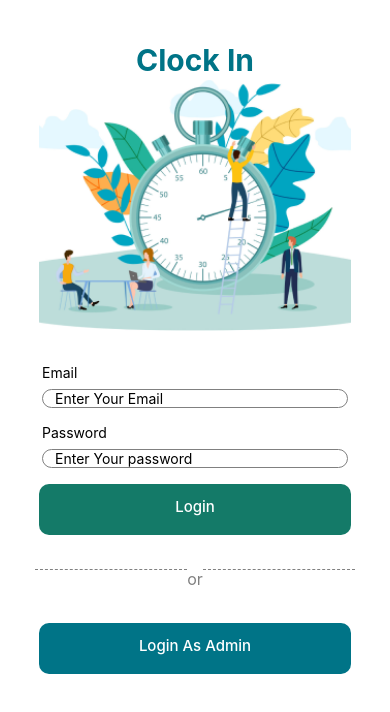
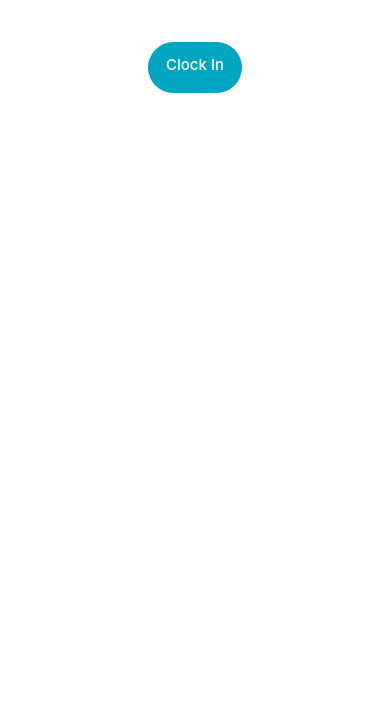
Before and after one commit to OXAYR/Clockin-Amt-Native, a React Native app: screen / in a window 390 px wide. Shown: the top 712 px of the page. Built offline with nearby package versions, Linux system fonts and the light colour scheme.

Commit message:
intialized the home screen

```diff
--- a/App.js
+++ b/App.js
@@ -1,11 +1,13 @@
 import {View, Text} from 'react-native';
 import React from 'react';
 import Login from './src/Screens/LoginScreen/Index';
+import Home from './src/Screens/HomeScreen/Index';
 
 const App = () => {
   return (
     <View style={{backgroundColor: 'white'}}>
-      <Login />
+      {/* <Login /> */}
+      <Home />
     </View>
   );
 };
--- /dev/null
+++ b/src/Screens/HomeScreen/Index.js
@@ -0,0 +1,16 @@
+import {View, Text, SafeAreaView} from 'react-native';
+import React from 'react';
+import Button from '../../Components/Button';
+import {styles} from './styles';
+
+const Home = () => {
+  return (
+    <SafeAreaView style={styles.homeWrapper}>
+      <View>
+        <Button buttonText="Clock In" buttonStyle={styles.button} />
+      </View>
+    </SafeAreaView>
+  );
+};
+
+export default Home;
--- /dev/null
+++ b/src/Screens/HomeScreen/styles.js
@@ -0,0 +1,23 @@
+import {StyleSheet} from 'react-native';
+import Button from '../../Components/Button';
+import {
+  heightPercentageToDP,
+  widthPercentageToDP,
+} from 'react-native-responsive-screen';
+
+export const styles = StyleSheet.create({
+  homeWrapper: {
+    flexDirection: 'column',
+    justifyContent: 'center',
+    alignItems: 'center',
+    marginVertical: heightPercentageToDP('5%'),
+  },
+  button: {
+    width: widthPercentageToDP('24%'),
+    height: heightPercentageToDP('6%'),
+    borderRadius: 30,
+    justifyContent: 'center',
+    alignItems: 'center',
+    backgroundColor: '#00A5C1',
+  },
+});
```
